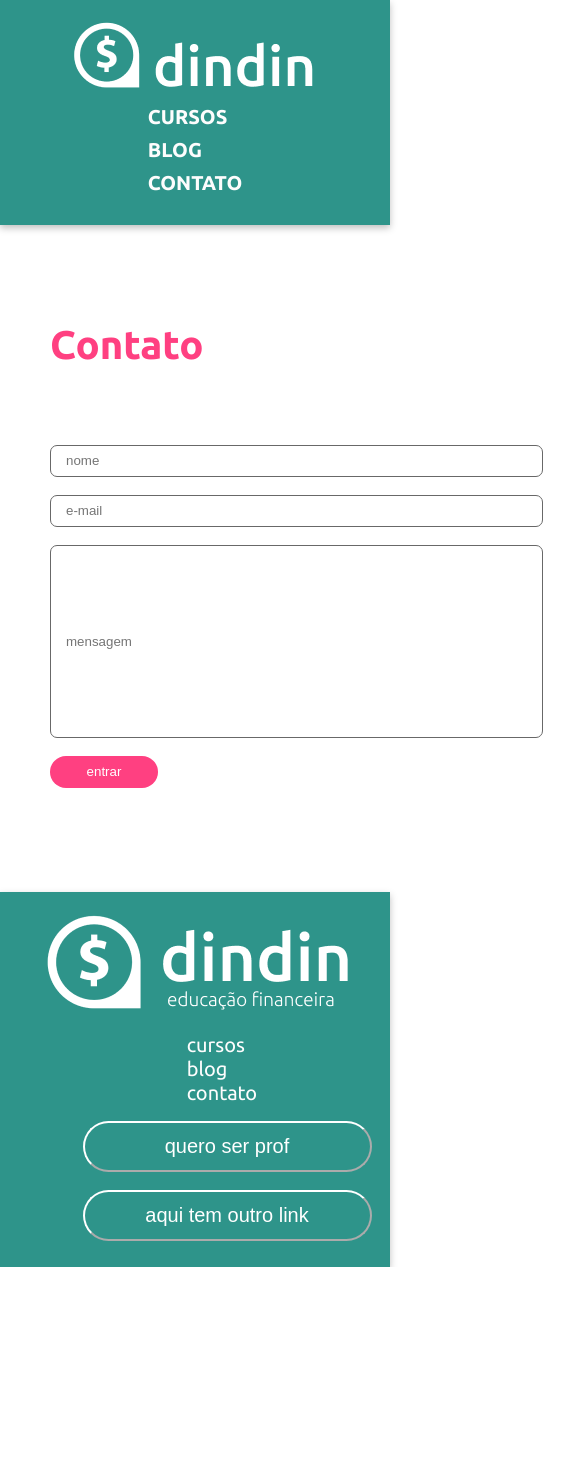
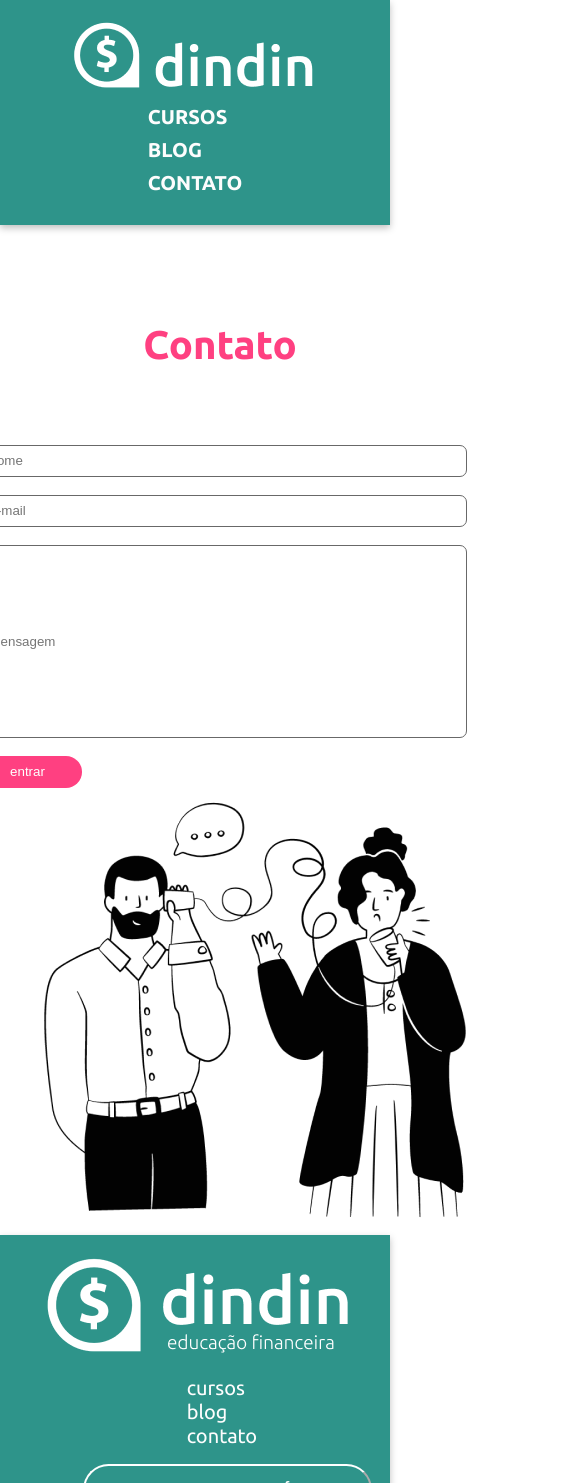
Before and after one commit to Paula-Beauclair/dinDin, a plain HTML site: page contato.html in a window 390 px wide. Shown: the top 1483 px of the page, 585 px wide, since content can reach past the window. Before the commit the page ends 1267 px from the top, so only its background shows below. Drawn offline with Linux system fonts and the light colour scheme.

Commit message:
contato finalizada

```diff
--- a/contato.html
+++ b/contato.html
@@ -42,7 +42,7 @@
 
 
     </section>
-    <footer class="misericordia">
+    <footer class="footer">
         <a href="index.html" > <img src="/logo-footer.png" alt="logo-footer"></a>
         <div class="listarodape">
         <ul>
--- a/stylecontato.css
+++ b/stylecontato.css
@@ -49,7 +49,7 @@ a:link {
   }
 }
 
-@media screen and (max-width: 560px) {
+@media only screen and (max-width: 904px) {
   .header {
     padding: 20px 20px 26px 20px;
     flex-direction: column;
@@ -65,6 +65,20 @@ a:link {
 }
 section{
     display: flex;
+}
+
+@media only screen and (max-width: 1130px){
+  section{
+    flex-direction: column;
+    justify-content: center;
+    align-items: center;
+  }
+  h1{
+    flex-direction: column;
+    justify-content: center;
+    align-items: center;
+    text-align: center;
+  }
 }
 
     h1{
@@ -193,15 +207,15 @@ footer{
     font-weight: 400;
     cursor: pointer;
 }
-.misericordia{
+.footer{
   justify-content: space-between;
 }
 
-.misericordia{
+.footer{
   justify-content: space-between;
 }
-@media screen and (max-width: 660px) {
-  .misericordia {
+@media only screen and (max-width: 904px) {
+  .footer {
     padding: 20px 36px 26px 50px;
     flex-direction: column;
   }
```
